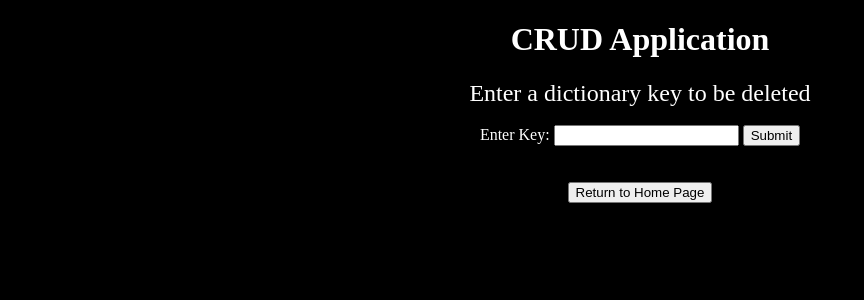
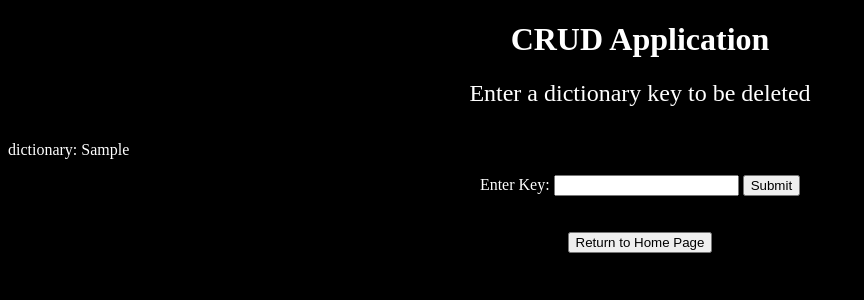
Before and after one commit to AndrewDass1/PROJECTS, a Flask app: template Project #3: CRUD Application/templates/delete_page.html in a window 1280 px wide. Shown: the top 300 px of the page, without its empty margins (0-864 px from the left). Run offline with Flask 2, Linux system fonts and the light colour scheme; the template is opened without the code that fills it: most values are stand-ins (such as "Sample title", 1, 10 or a date in 2020).

Commit message:
Update delete_page.html

```diff
--- a/Project #3: CRUD Application/templates/delete_page.html
+++ b/Project #3: CRUD Application/templates/delete_page.html
@@ -33,6 +33,8 @@
 
         <br>
 
+	<p> dictionary: {{retrieve_dictionary}} </p>
+
         <form action="{{url_for('delete_element')}}", method="post">
             <center>
                 <label for="entry1">Enter Key:</label>
```
